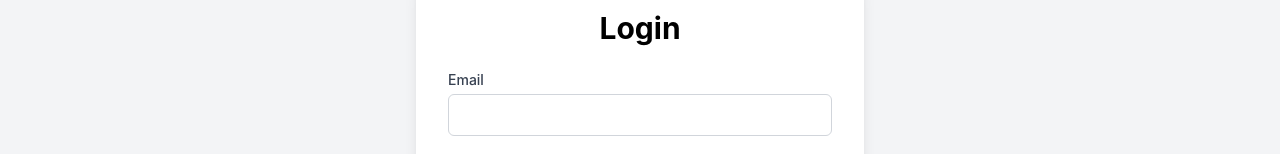
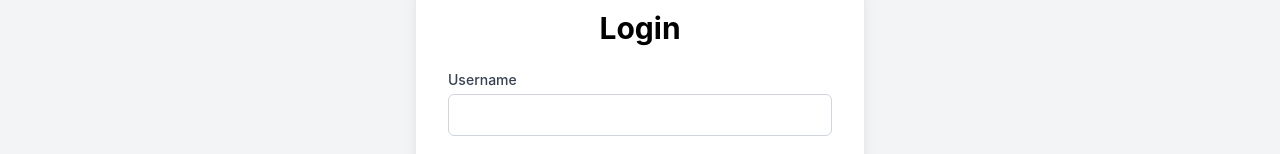
Before and after one commit to tomutanyi/laptop-care-client, a React (Create React App) app: page /login in a window 1280 px wide. Shown: the part 318-472 px from the top of the page. Built offline with nearby package versions, Linux system fonts and the light colour scheme.

Commit message:
uses the deployed API link

```diff
--- a/src/components/Login.js
+++ b/src/components/Login.js
@@ -8,16 +8,16 @@ const Login = ({ onLogin }) => {
 
   const formik = useFormik({
     initialValues: {
-      email: '',
+      username: '',
       password: '',
     },
     validationSchema: Yup.object({
-      email: Yup.string().email('Invalid email address').required('Required'),
-      password: Yup.string().required('Required'),
+      username: Yup.string().required('Username is required'),
+      password: Yup.string().required('Password is required'),
     }),
     onSubmit: async (values) => {
       try {
-        const response = await fetch('url', {
+        const response = await fetch('https://laptop-care-server.onrender.com/users/login', {
           method: 'POST',
           headers: {
             'Content-Type': 'application/json',
@@ -49,22 +49,22 @@ const Login = ({ onLogin }) => {
         <h2 className="text-3xl font-bold text-center">Login</h2>
         <form onSubmit={formik.handleSubmit} className="space-y-4">
           <div>
-            <label htmlFor="email" className="block mb-1 text-sm font-medium text-gray-700">
-              Email
+            <label htmlFor="username" className="block mb-1 text-sm font-medium text-gray-700">
+              Username
             </label>
             <input
-              id="email"
-              name="email"
-              type="email"
+              id="username"
+              name="username"
+              type="text"
               className={`w-full p-2 border rounded-md focus:ring-2 focus:ring-blue-500 ${
-                formik.touched.email && formik.errors.email ? 'border-red-500' : 'border-gray-300'
+                formik.touched.username && formik.errors.username ? 'border-red-500' : 'border-gray-300'
               }`}
-              value={formik.values.email}
+              value={formik.values.username}
               onChange={formik.handleChange}
               onBlur={formik.handleBlur}
             />
-            {formik.touched.email && formik.errors.email ? (
-              <div className="mt-1 text-sm text-red-500">{formik.errors.email}</div>
+            {formik.touched.username && formik.errors.username ? (
+              <div className="mt-1 text-sm text-red-500">{formik.errors.username}</div>
             ) : null}
           </div>
 
--- a/src/components/Signup.js
+++ b/src/components/Signup.js
@@ -27,7 +27,7 @@ const Signup = () => {
     }),
     onSubmit: async (values) => {
       try {
-        const response = await fetch('url', {
+        const response = await fetch('https://laptop-care-server.onrender.com/users', {
           method: 'POST',
           headers: {
             'Content-Type': 'application/json',
```
